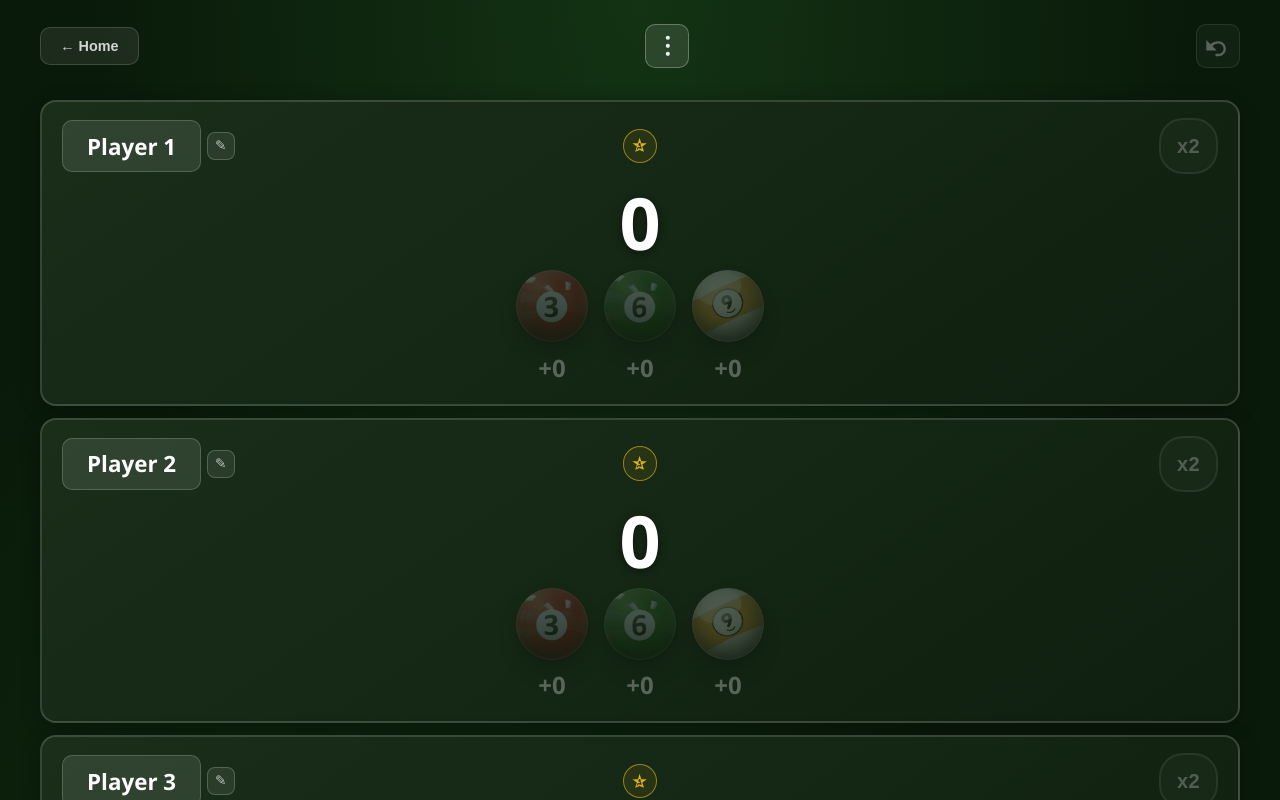
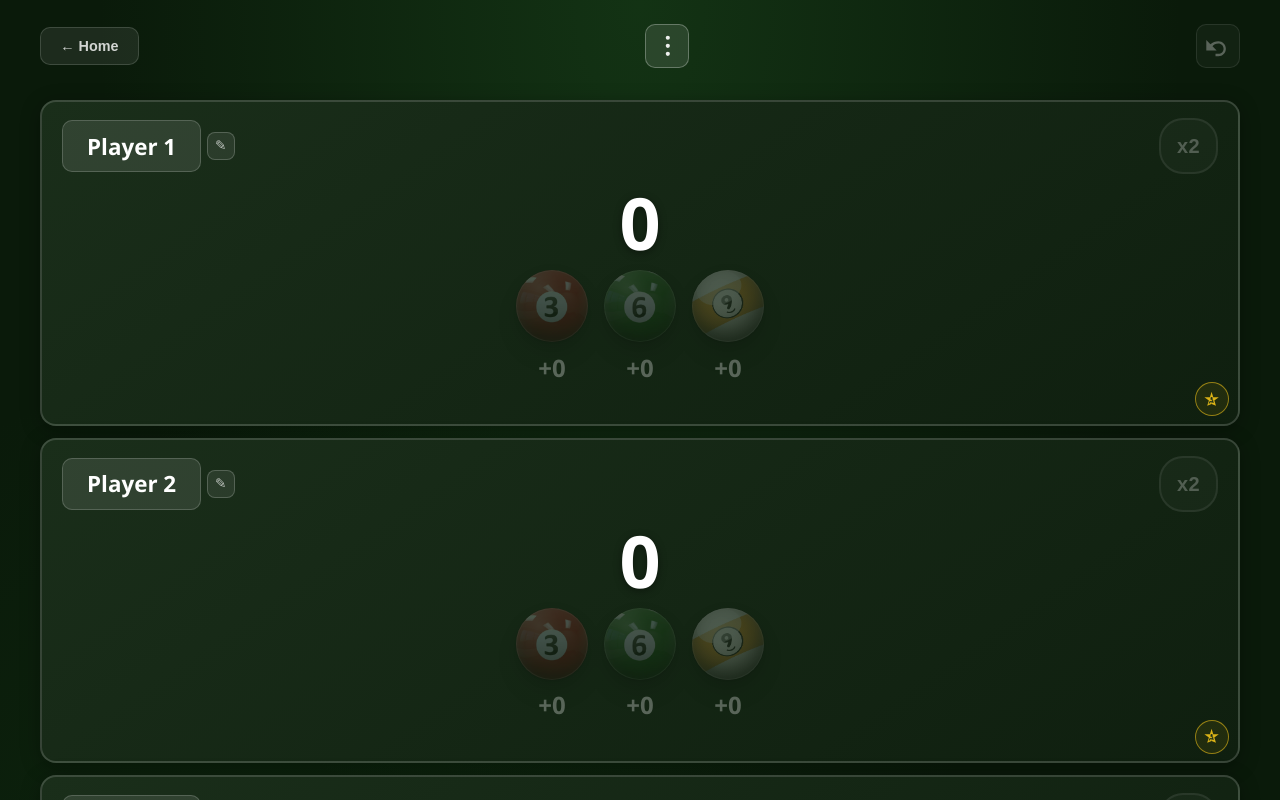
Before and after one commit to cuongtm18/e-billiard, a Nuxt app: page / in a window 1280 px wide. Both pictures are taken after a click on the button "New Game". Shown: the top 800 px of the page. Built offline with nearby package versions, Linux system fonts and the light colour scheme.

Commit message:
feat: add reset game functionality and improve player title formatting

```diff
--- a/app/components/BilliardBall.vue
+++ b/app/components/BilliardBall.vue
@@ -8,9 +8,14 @@ defineProps<{
   disabled?: boolean
 }>()
 
-defineEmits<{
+const emit = defineEmits<{
   click: []
 }>()
+
+function onClick(event: MouseEvent) {
+  event.stopPropagation()
+  emit('click')
+}
 </script>
 
 <template>
@@ -20,7 +25,7 @@ defineEmits<{
     :class="{ 'ball--doubled': doubled, 'ball--disabled': disabled }"
     :aria-label="`Ball ${value}`"
     :disabled="disabled"
-    @click="$emit('click')"
+    @click="onClick"
   >
     <span
       class="ball-frame ball-frame--md ball-frame--interactive"
--- a/app/components/GameBoard.vue
+++ b/app/components/GameBoard.vue
@@ -12,6 +12,7 @@ const {
   scoreLag,
   canUndo,
   undoLastScore,
+  resetGame,
   goHome,
 } = useGame()
 
@@ -29,6 +30,7 @@ const { openShareModal, openImportModal } = useGameTransfer()
         <GameMenuDropdown
           @share="openShareModal"
           @import="openImportModal"
+          @reset="resetGame"
         />
       </div>
 
--- a/app/components/GameMenuDropdown.vue
+++ b/app/components/GameMenuDropdown.vue
@@ -2,6 +2,7 @@
 const emit = defineEmits<{
   share: []
   import: []
+  reset: []
 }>()
 
 const open = ref(false)
@@ -23,6 +24,11 @@ function onShare() {
 function onImport() {
   closeMenu()
   emit('import')
+}
+
+function onReset() {
+  closeMenu()
+  emit('reset')
 }
 
 function onDocumentClick(event: MouseEvent) {
@@ -65,6 +71,9 @@ onUnmounted(() => {
       </button>
       <button type="button" class="game-menu__item" role="menuitem" @click="onImport">
         Import game
+      </button>
+      <button type="button" class="game-menu__item game-menu__item--danger" role="menuitem" @click="onReset">
+        Reset game
       </button>
     </div>
   </div>
@@ -137,6 +146,15 @@ onUnmounted(() => {
   color: white;
 }
 
+.game-menu__item--danger {
+  color: #f87171;
+}
+
+.game-menu__item--danger:hover {
+  background: rgba(248, 113, 113, 0.12);
+  color: #fca5a5;
+}
+
 @media (max-width: 640px) {
   .game-menu__trigger {
     width: 2.5rem;
--- a/app/components/ScoreBlock.vue
+++ b/app/components/ScoreBlock.vue
@@ -109,7 +109,26 @@ function onBallsAreaClick(event: MouseEvent) {
         </div>
       </div>
 
-      <div class="score-block__header-center">
+      <div class="score-block__header-end">
+        <button
+          type="button"
+          class="score-block__double"
+          :class="{ 'score-block__double--active': block.doublePoints }"
+          :disabled="!canToggleDouble"
+          :title="canToggleDouble
+            ? (block.doublePoints ? 'Turn off double points' : 'Turn on double points')
+            : 'Select at least 2 players first'"
+          :aria-label="canToggleDouble
+            ? (block.doublePoints ? 'Turn off double points' : 'Turn on double points')
+            : 'Select at least 2 players first'"
+          :aria-pressed="block.doublePoints"
+          @click.stop="onToggleDouble"
+        >
+          x2
+        </button>
+      </div>
+    </header>
+
     <button
       type="button"
       class="score-block__lag"
@@ -135,27 +154,6 @@ function onBallsAreaClick(event: MouseEvent) {
         />
       </svg>
     </button>
-      </div>
-
-      <div class="score-block__header-end">
-        <button
-          type="button"
-          class="score-block__double"
-          :class="{ 'score-block__double--active': block.doublePoints }"
-          :disabled="!canToggleDouble"
-          :title="canToggleDouble
-            ? (block.doublePoints ? 'Turn off double points' : 'Turn on double points')
-            : 'Select at least 2 players first'"
-          :aria-label="canToggleDouble
-            ? (block.doublePoints ? 'Turn off double points' : 'Turn on double points')
-            : 'Select at least 2 players first'"
-          :aria-pressed="block.doublePoints"
-          @click.stop="onToggleDouble"
-        >
-          x2
-        </button>
-      </div>
-    </header>
 
     <div
       class="score-block__score"
@@ -194,7 +192,7 @@ function onBallsAreaClick(event: MouseEvent) {
   background: linear-gradient(145deg, #1a2e1a, #0f1f0f);
   border: 2px solid rgba(255, 255, 255, 0.16);
   border-radius: 16px;
-  padding: 1rem 1.25rem 1.25rem;
+  padding: 1rem 1.25rem 2.5rem;
   display: flex;
   flex-direction: column;
   align-items: center;
@@ -261,23 +259,18 @@ function onBallsAreaClick(event: MouseEvent) {
 
 .score-block__header-start,
 .score-block__header-end {
-  flex: 1;
   display: flex;
   align-items: center;
   min-width: 0;
 }
 
 .score-block__header-start {
+  flex: 1;
   justify-content: flex-start;
 }
 
-.score-block__header-center {
+.score-block__header-end {
   flex-shrink: 0;
-  display: flex;
-  justify-content: center;
-}
-
-.score-block__header-end {
   justify-content: flex-end;
 }
 
@@ -386,6 +379,10 @@ function onBallsAreaClick(event: MouseEvent) {
 }
 
 .score-block__lag {
+  position: absolute;
+  right: 0.55rem;
+  bottom: 0.45rem;
+  z-index: 3;
   flex-shrink: 0;
   width: 2.15rem;
   height: 2.15rem;
@@ -467,7 +464,7 @@ function onBallsAreaClick(event: MouseEvent) {
     grid-template-columns: 4rem 1fr;
     grid-template-rows: auto 1fr;
     gap: 0.2rem 0.45rem;
-    padding: 0.45rem 0.55rem 0.45rem;
+    padding: 0.45rem 0.55rem 2.35rem;
     border-radius: 10px;
     border-width: 1.5px;
     align-content: center;
@@ -532,6 +529,8 @@ function onBallsAreaClick(event: MouseEvent) {
   }
 
   .score-block__lag {
+    right: 0.4rem;
+    bottom: 0.35rem;
     width: 2rem;
     height: 2rem;
     border-width: 1.5px;
--- a/app/composables/useGame.ts
+++ b/app/composables/useGame.ts
@@ -1,5 +1,5 @@
 import type { BallValue, PlayerBlock } from '~/types/game'
-import { BALL_POINTS, DEFAULT_PLAYER_COUNT, defaultPlayerTitle, LAG_SCORE_GAIN, LAG_SCORE_LOSS, MIN_PLAYERS } from '~/types/game'
+import { BALL_POINTS, DEFAULT_PLAYER_COUNT, defaultPlayerTitle, formatPlayerTitle, LAG_SCORE_GAIN, LAG_SCORE_LOSS, MIN_PLAYERS } from '~/types/game'
 import { DEFAULT_BLOCK_COLOR } from '~/utils/colors'
 import { savePlayerSetup } from '~/utils/gameStorage'
 import type { GameTransferImport } from '~/utils/gameTransfer'
@@ -7,7 +7,7 @@ import type { GameTransferImport } from '~/utils/gameTransfer'
 function createBlock(index: number, title?: string): PlayerBlock {
   return {
     id: crypto.randomUUID(),
-    title: title?.trim() || defaultPlayerTitle(index),
+    title: title?.trim() ? formatPlayerTitle(title) : defaultPlayerTitle(index),
     score: 0,
     color: DEFAULT_BLOCK_COLOR,
     doublePoints: false,
@@ -36,10 +36,10 @@ function captureSnapshot(blocks: PlayerBlock[]): ScoreSnapshot {
 function applySnapshot(blocks: PlayerBlock[], snapshot: ScoreSnapshot) {
   for (const block of blocks) {
     if (block.id in snapshot.scores) {
-      block.score = snapshot.scores[block.id]
+      block.score = snapshot.scores[block.id] as any
     }
     if (block.id in snapshot.doublePoints) {
-      block.doublePoints = snapshot.doublePoints[block.id]
+      block.doublePoints = snapshot.doublePoints[block.id] as any
     }
   }
 }
@@ -88,14 +88,17 @@ export function useGame() {
     if (blocks.value.length <= MIN_PLAYERS) return
     const index = blocks.value.findIndex(b => b.id === id)
     if (index === -1) return
-    const removedId = blocks.value[index].id
+    const removedId = blocks.value?.[index]?.id
     blocks.value.splice(index, 1)
     selectedBlockIds.value = selectedBlockIds.value.filter(id => id !== removedId)
   }
 
   function updateTitle(id: string, title: string) {
     const block = blocks.value.find(b => b.id === id)
-    if (block) block.title = title.trim() || block.title
+    if (block) {
+      const formatted = formatPlayerTitle(title)
+      block.title = formatted || block.title
+    }
   }
 
   function toggleDouble(id: string) {
@@ -147,8 +150,8 @@ export function useGame() {
       }
     }
 
-    if (wasDoubled) {
-      current.doublePoints = false
+    for (const block of blocks.value) {
+      block.doublePoints = false
     }
 
     clearBlockSelection()
@@ -157,6 +160,11 @@ export function useGame() {
   function scoreLag(blockIndex: number) {
     const current = blocks.value[blockIndex]
     if (!current) return
+
+    const confirmed = window.confirm(
+      `Apply Run Out Score for ${current.title}? (+${LAG_SCORE_GAIN} / −${LAG_SCORE_LOSS} for each other player)`,
+    )
+    if (!confirmed) return
 
     const history = [...scoreHistory.value, captureSnapshot(blocks.value)]
     scoreHistory.value = history.length > MAX_SCORE_HISTORY
@@ -180,6 +188,23 @@ export function useGame() {
 
     applySnapshot(blocks.value, snapshot)
     clearBlockSelection()
+  }
+
+  function resetGame() {
+    if (blocks.value.length < MIN_PLAYERS) return
+
+    const confirmed = window.confirm(
+      'Reset all player scores to 0? This cannot be undone.',
+    )
+    if (!confirmed) return
+
+    for (const block of blocks.value) {
+      block.score = 0
+      block.doublePoints = false
+    }
+
+    selectedBlockIds.value = []
+    scoreHistory.value = []
   }
 
   function applyImportedGame(data: GameTransferImport) {
@@ -224,6 +249,7 @@ export function useGame() {
     scoreLag,
     canUndo,
     undoLastScore,
+    resetGame,
     applyImportedGame,
     shouldConfirmImportOverwrite,
   }
--- a/app/types/game.ts
+++ b/app/types/game.ts
@@ -4,6 +4,19 @@ export const DEFAULT_PLAYER_COUNT = 3
 
 export function defaultPlayerTitle(index: number): string {
   return `Player ${index + 1}`
+}
+
+export function formatPlayerTitle(title: string): string {
+  const trimmed = title.trim()
+  if (!trimmed) return trimmed
+
+  return trimmed
+    .split(/\s+/)
+    .map((word) => {
+      if (!word) return word
+      return word.charAt(0).toLocaleUpperCase() + word.slice(1).toLocaleLowerCase()
+    })
+    .join(' ')
 }
 
 export type BallValue = 3 | 6 | 9
--- a/app/utils/gameTransfer.ts
+++ b/app/utils/gameTransfer.ts
@@ -1,5 +1,5 @@
 import type { PlayerBlock } from '~/types/game'
-import { MAX_PLAYERS, MIN_PLAYERS, defaultPlayerTitle } from '~/types/game'
+import { MAX_PLAYERS, MIN_PLAYERS, defaultPlayerTitle, formatPlayerTitle } from '~/types/game'
 import { DEFAULT_BLOCK_COLOR } from '~/utils/colors'
 
 export const TRANSFER_PREFIX = 'eb1.'
@@ -120,7 +120,7 @@ export function decodeGameTransfer(code: string): GameTransferImport | null {
       isPlaying: parsed.p,
       blocks: parsed.b.map((block, index) => ({
         id: crypto.randomUUID(),
-        title: block.t.trim() || defaultPlayerTitle(index),
+        title: block.t.trim() ? formatPlayerTitle(block.t) : defaultPlayerTitle(index),
         score: block.s,
         color: DEFAULT_BLOCK_COLOR,
         doublePoints: block.d === true,
```
Lines whose indentation alone changed are shown as unchanged.
